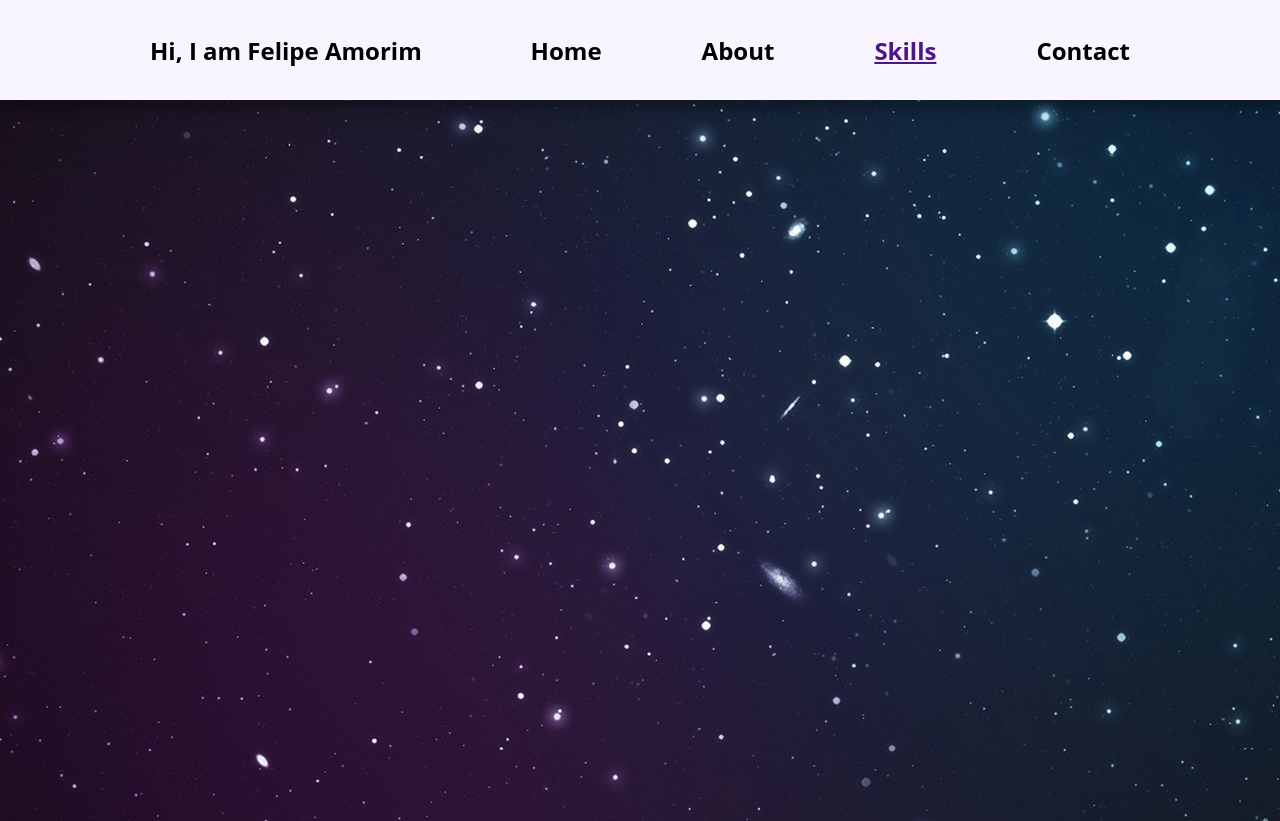
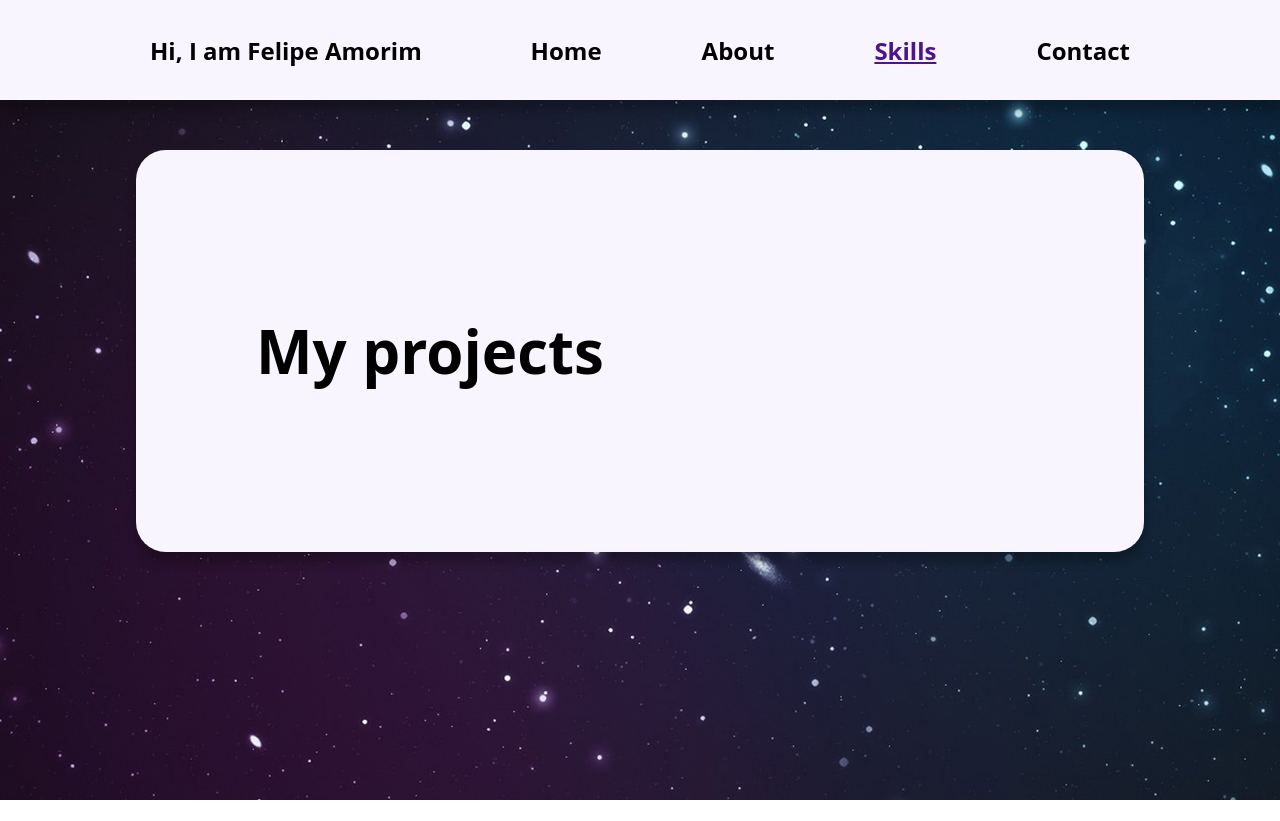
Before and after one commit to LipeAKugel/Portfolio, a Next.js app: page /skills in a window 1280 px wide. After the commit the page ends 800 px from the top, so only its background shows below. Built offline with nearby package versions, Linux system fonts and the light colour scheme.

Commit message:
:bulb: adding project component

```diff
--- a/src/app/skills/page.js
+++ b/src/app/skills/page.js
@@ -1,5 +1,11 @@
+import styles from "../../styles/app/skills.module.css"
+
 export default function Skills() {
   return (
-    <h1>Skills page</h1>
+    <div className={styles.container}>
+      <div className="card" id={styles.contentcard}>
+        <h1>My projects</h1>
+      </div>
+    </div>
   )
 }
--- /dev/null
+++ b/src/styles/app/skills.module.css
@@ -0,0 +1,21 @@
+.container {
+  width: 100vw;
+  padding-top: 100px;
+  display: flex;
+  justify-content: center;
+  align-items: flex-start;
+}
+
+#contentcard {
+  width: 60%;
+  height: fit-content;
+  margin: 50px 0px;
+  padding: 120px;
+  display: flex;
+  justify-content: flex-start;
+  align-items: center;
+}
+
+#contentcard h1 {
+  font-size: 60px;
+}
```
Also changed, not shown: src/components/project.js (added, +14 -0 lines), src/styles/components/project.module.css (added).
